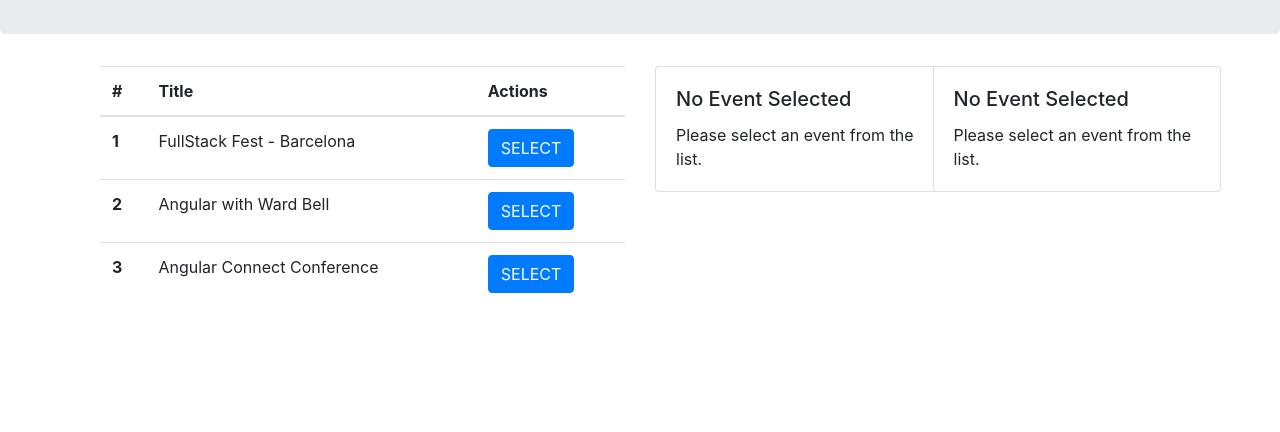
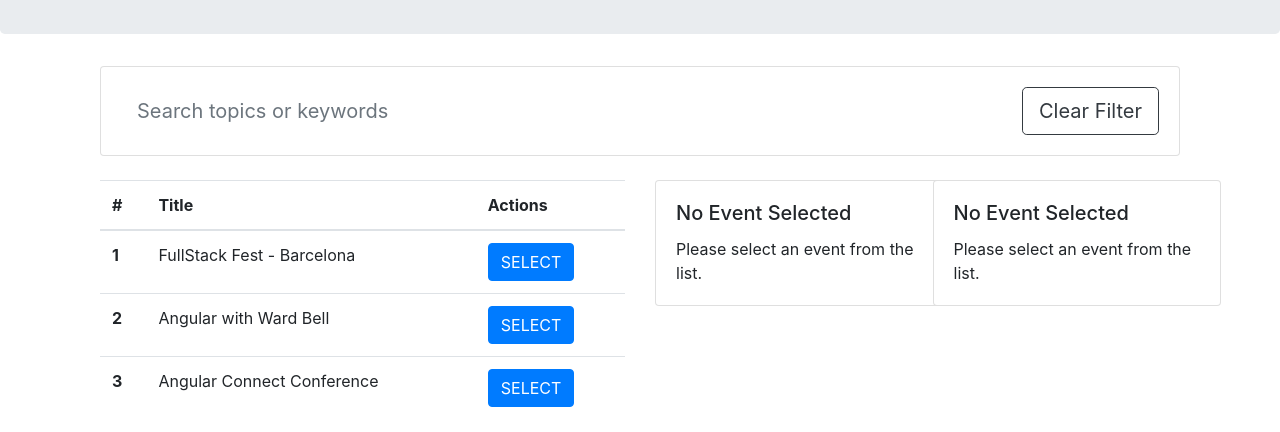
Before and after one commit to LordKenzo/events-slides, an Angular app: page / in a window 1280 px wide. Shown: the part 422-854 px from the top of the page. Before the commit the page ends 800 px from the top, so only its background shows below. Built offline with nearby package versions, Linux system fonts and the light colour scheme.

Commit message:
Added Search Component

```diff
--- a/src/app/components/event-shell/event-shell.component.html
+++ b/src/app/components/event-shell/event-shell.component.html
@@ -1,7 +1,13 @@
 <div class="container">
   <div class="row">
+    <div class="col-md-12">
+      <search (filterChange)='handleFilter($event)'></search>
+    </div>
+  </div>
+  <br>
+  <div class="row">
     <div class="col-md-6">
-      <event-list [events]='events$ | async' (selectEvent)='handleEventSelection($event)'></event-list>
+      <event-list [events]='filteredEvents' (selectEvent)='handleEventSelection($event)'></event-list>
     </div>
     <div class="col-md-3">
       <event-details [event]='event'></event-details>
--- a/src/app/components/event-shell/event-shell.component.ts
+++ b/src/app/components/event-shell/event-shell.component.ts
@@ -11,26 +11,47 @@ import { Observable, Subscription } from 'rxjs';
 
 export class EventShellComponent implements OnInit, OnDestroy {
 
-  events$: Observable<Event[]>;
+  events: Event[];
+  filteredEvents: Event[];
   event: Event;
   eventSelectedB$: Event;
   subscription: Subscription;
+  eventsSubscription: Subscription;
 
   constructor(public eventService: EventService) { }
 
   ngOnInit() {
-    this.events$ = this.eventService.loadEvents();
+    this.eventsSubscription = this.eventService.loadEvents().subscribe(
+      events => {
+        this.events = events;
+        this.filteredEvents = this.events;
+      }
+    );
     this.subscription = this.eventService.eventSelected$.subscribe(
       data => this.event  = data
     );
-
   }
 
   ngOnDestroy(): void {
     this.subscription.unsubscribe();
+    this.eventsSubscription.unsubscribe();
   }
 
   handleEventSelection(event: Event) {
     this.eventService.selectEvent(event);
   }
+
+  handleFilter(filter: string) {
+    this.performFilter(filter);
+  }
+
+  performFilter(filter?: string) {
+    if (filter) {
+      this.filteredEvents = this.events.filter(
+        (event: Event) => event.title.toLocaleLowerCase().indexOf(filter.toLocaleLowerCase()) !== -1
+      );
+    } else {
+      this.filteredEvents = this.events;
+    }
+  }
 }
--- /dev/null
+++ b/src/app/components/search/search.component.css
@@ -0,0 +1,9 @@
+.form-control-borderless {
+  border: none;
+}
+
+.form-control-borderless:hover, .form-control-borderless:active, .form-control-borderless:focus {
+  border: none;
+  outline: none;
+  box-shadow: none;
+}
--- /dev/null
+++ b/src/app/components/search/search.component.html
@@ -0,0 +1,22 @@
+
+<div class="card card-sm">
+  <div class="card-body row no-gutters align-items-center">
+
+    <div class="col-auto">
+      <i class="fas fa-search h4 text-body"></i>
+    </div>
+
+    <div class="col">
+      <input
+        [(ngModel)]='filter'
+        class="form-control form-control-lg form-control-borderless"
+        type="search"
+        placeholder="Search topics or keywords">
+    </div>
+
+    <div class="col-auto">
+      <button type="button" class="btn btn-lg btn-outline-dark" (click)='clearFilter()'>Clear Filter</button>
+    </div>
+
+  </div>
+</div>
--- /dev/null
+++ b/src/app/components/search/search.component.ts
@@ -0,0 +1,27 @@
+import { Component, OnInit, EventEmitter, Output } from '@angular/core';
+
+@Component({
+  selector: 'search',
+  templateUrl: './search.component.html',
+  styleUrls: ['./search.component.css']
+})
+export class SearchComponent implements OnInit {
+
+  @Output() filterChange = new EventEmitter<string>();
+
+  private _filter: string;
+  get filter() {
+    return this._filter;
+  }
+  set filter(value: string) {
+    this._filter = value;
+    this.filterChange.emit(value);
+  }
+  constructor() { }
+
+  ngOnInit(): void { }
+
+  clearFilter() {
+    this.filter = '';
+  }
+}
```
Also changed, not shown: src/app/app.module.ts (+6 -2 lines), 1 other file (tests, documents, lock files or other folders).
